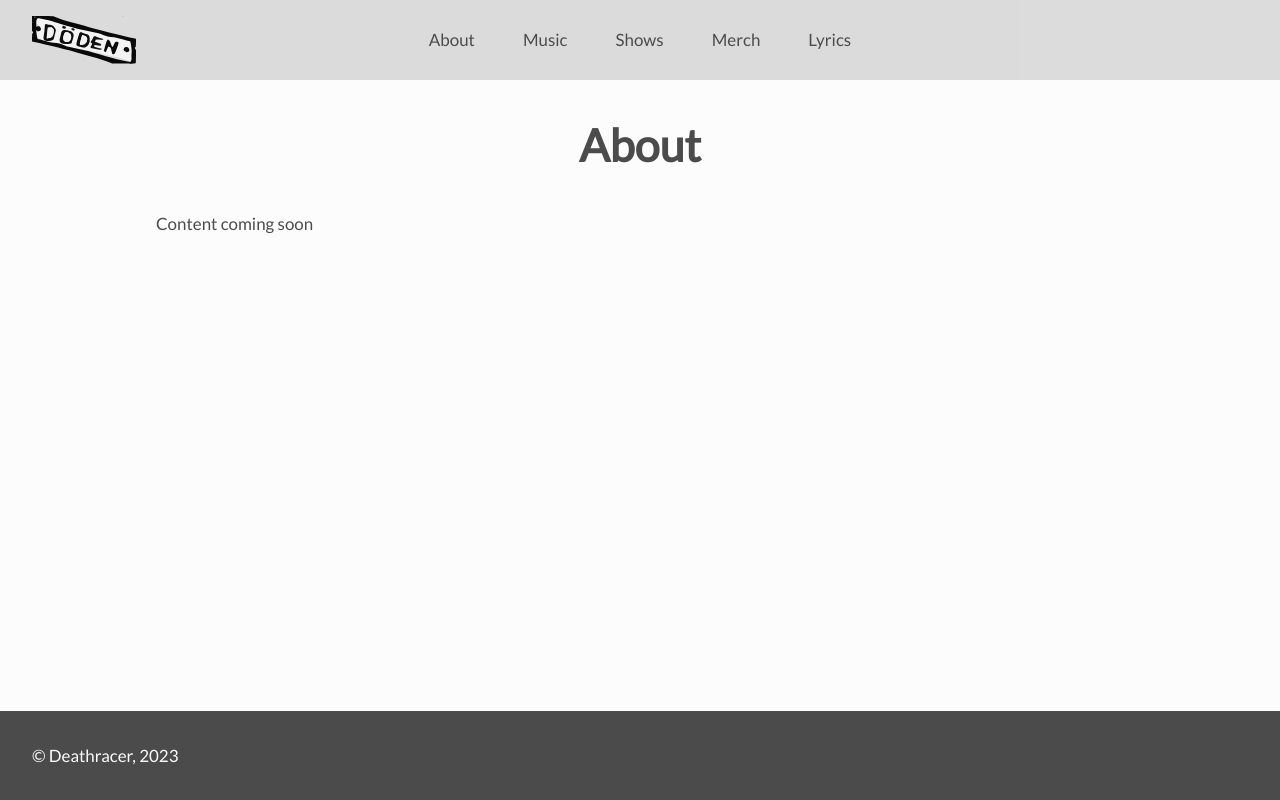
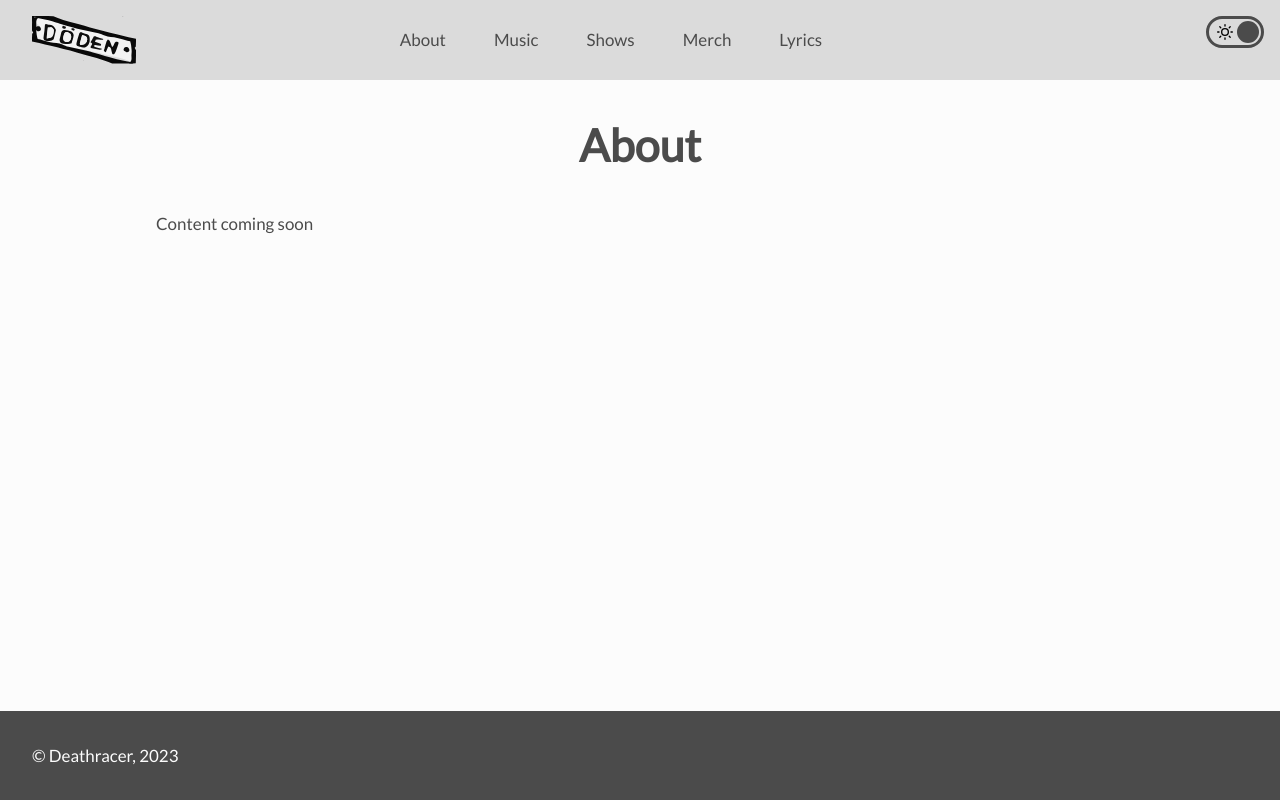
Before and after one commit to sarablom/deathracer, a Next.js app: page /about in a window 1280 px wide. Built offline with nearby package versions, Linux system fonts and the light colour scheme.

Commit message:
add theme toggle component

```diff
--- a/src/components/Nav/Nav.tsx
+++ b/src/components/Nav/Nav.tsx
@@ -3,11 +3,12 @@ import React, { useState } from "react";
 import { useTheme } from "../../context/ThemeContext";
 import { useWindowDimensions } from "../../hooks/useWindowDimensions";
 
-import { Menu } from "react-feather";
 import MobileNav from "./MobileNav";
 import Links from "./Links";
 import { VisuallyHidden } from "../VisuallyHidden";
+import { ThemeToggle } from "../ThemeToggle";
 
+import { Menu } from "react-feather";
 import styled from "styled-components";
 
 export const Nav = () => {
@@ -20,16 +21,26 @@ export const Nav = () => {
 			{!width ? (
 				<></>
 			) : width > 800 ? (
+				<>
 					<NavWrapper>
 						<Links />
 					</NavWrapper>
+					<div style={{ marginLeft: "auto" }}>
+						<ThemeToggle
+							value={theme}
+							onChange={() => setTheme(theme === "light" ? "dark" : "light")}
+						/>
+					</div>
+				</>
 			) : (
+				<>
 					<MenuButton onClick={() => setShowMobileMenu(true)}>
 						<Menu
 							style={{ stroke: "var(--color-blackish)", fontSize: "1.5rem" }}
 						/>
 						<VisuallyHidden text="Show menu" />
 					</MenuButton>
+				</>
 			)}
 			{showMobileMenu && <MobileNav showMenuHandler={setShowMobileMenu} />}
 		</NavContainer>
--- /dev/null
+++ b/src/components/ThemeToggle/ThemeToggle.tsx
@@ -0,0 +1,60 @@
+"use client";
+import { motion } from "framer-motion";
+import { Moon, Sun } from "react-feather";
+
+import styled from "styled-components";
+
+type Props = {
+	value: "light" | "dark";
+	onChange: (value: "light" | "dark") => void;
+};
+
+export const ThemeToggle = ({ value, onChange, ...delegated }: Props) => {
+	return (
+		<ToggleWrapper
+			type="button"
+			role="switch"
+			aria-checked={value === "light"}
+			onClick={() => onChange(value === "light" ? "dark" : "light")}
+			style={{
+				flexDirection: value === "light" ? "row" : "row-reverse",
+				justifyContent: value === "light" ? "flex-end" : "flex-start",
+			}}
+			{...delegated}
+		>
+			<div>{value === "light" ? <Sun size={16} /> : <Moon size={22} /> }</div>
+			<motion.span
+				layout={true}
+				transition={{
+					type: "spring",
+					stiffness: 500,
+					damping: 40,
+				}}
+			/>
+		</ToggleWrapper>
+	);
+};
+
+const ToggleWrapper = styled.button`
+	display: flex;
+  align-items: center;
+  gap: 4px;
+	width: 48px;
+	height: 22px;
+	border-radius: 1000px;
+	border: none;
+	padding: 2px;
+	border: 3px solid var(--color-blackish);
+	background: transparent;
+	cursor: pointer;
+	box-sizing: content-box;
+	outline-offset: 6px;
+
+	span {
+		display: block;
+		height: 100%;
+		aspect-ratio: 1 / 1;
+		background: var(--color-blackish);
+		border-radius: 1000px;
+	}
+`;
--- /dev/null
+++ b/src/components/ThemeToggle/index.ts
@@ -0,0 +1 @@
+export * from "./ThemeToggle";
```
Lines whose indentation alone changed are shown as unchanged.
